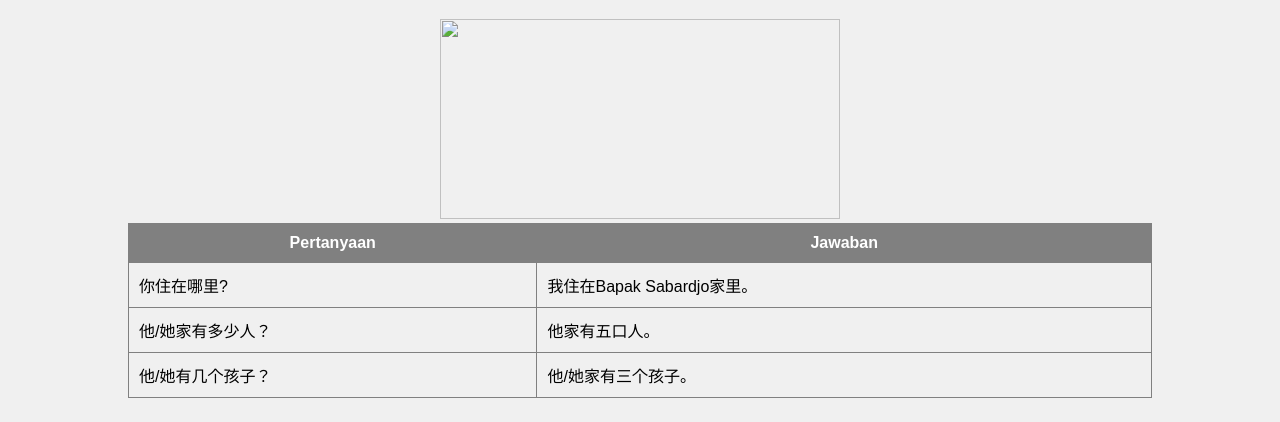
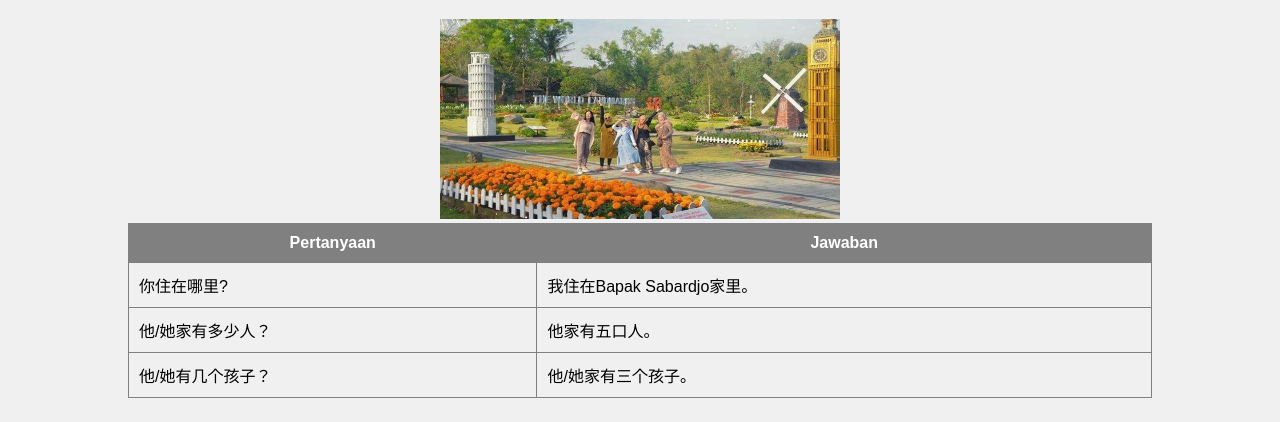
Before and after one commit to RichardRexton/edutrip-kelas8F, a plain HTML site: page mandarin.html in a window 1280 px wide. Shown: the part 102-524 px from the top of the page. Drawn offline with Linux system fonts and the light colour scheme.

Commit message:
Update mandarin.html

```diff
--- a/mandarin.html
+++ b/mandarin.html
@@ -63,7 +63,7 @@
   </nav>
 
   <h1>Mandarin</h1>
-  <img srcset="" width="400" height="200"></img>
+  <img srcset="merapi-park-jogja8.jpg" width="400" height="200"></img>
 
   <table border="1px">
   <th>Pertanyaan</th>
```
